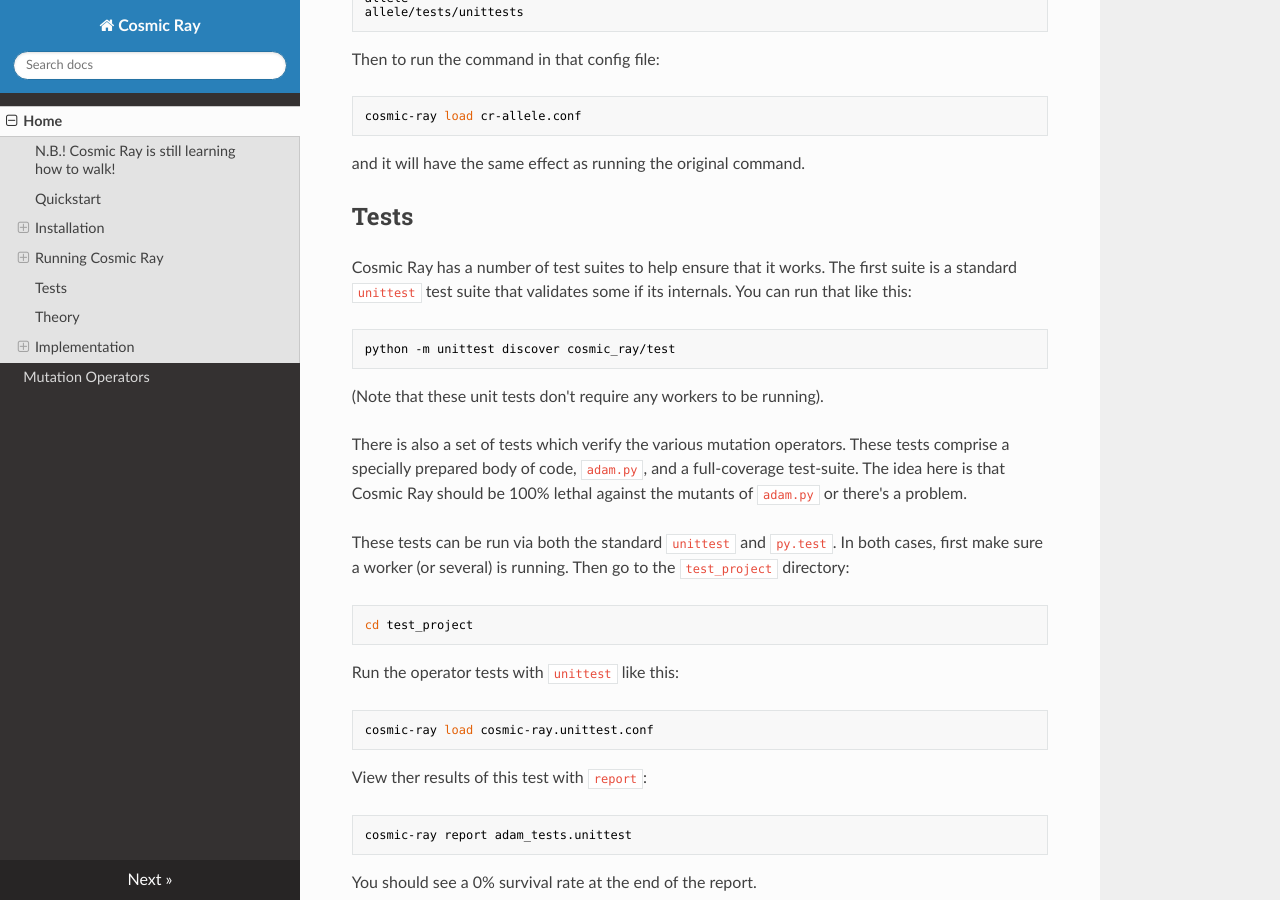
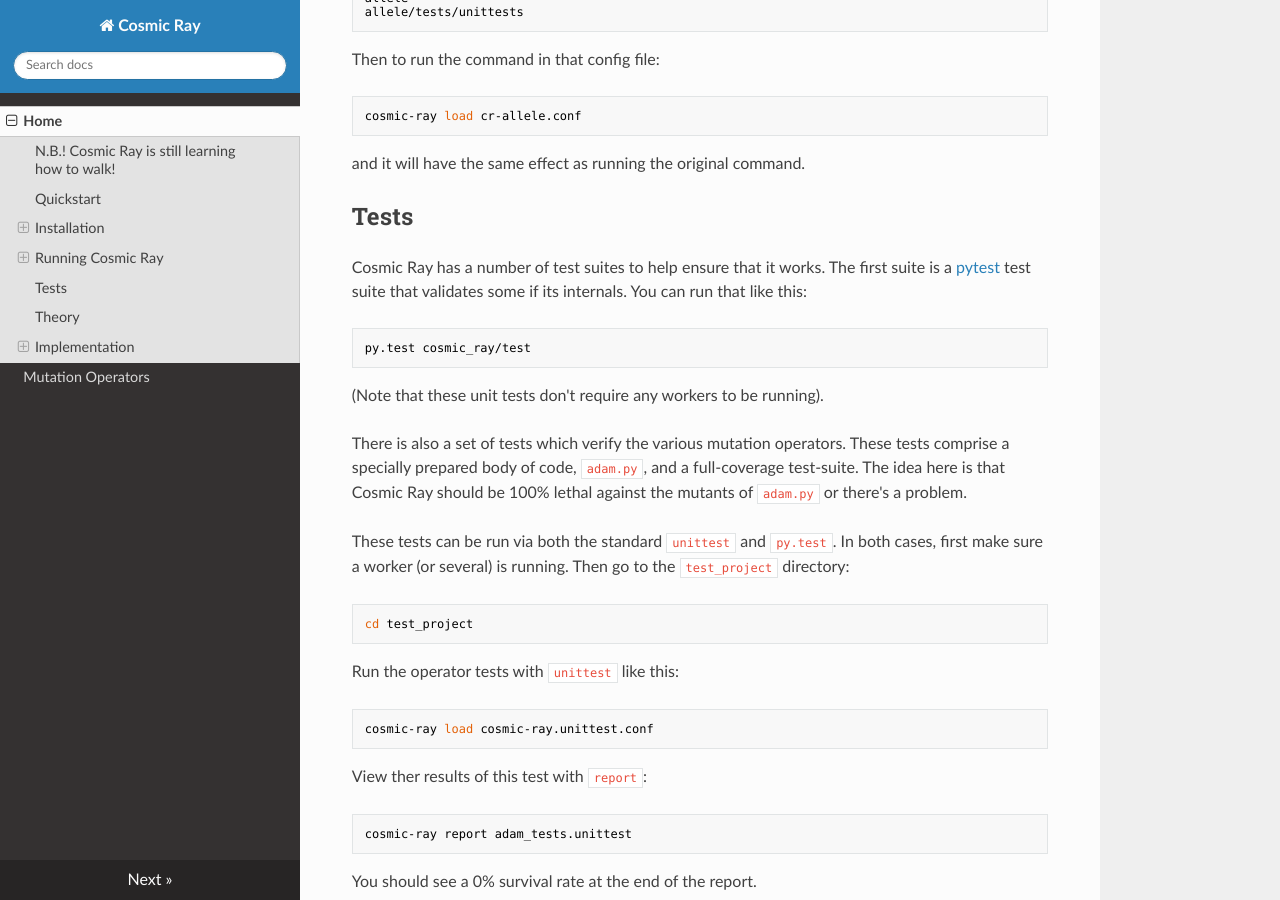
Before and after one commit to sixty-north/cosmic-ray, an MkDocs documentation site: the page built from docs/index.md, in a window 1280 px wide and 900 px high, scrolled down 5301 px. Built offline with MkDocs 1.6.1, drawn with Linux system fonts in a browser that asks for light colours; nearby versions of some CDN libraries; old or Windows-style settings are respelled for this version of MkDocs.

Commit message:
Updated docs and travis for pytest

````diff
--- a/.travis.yml
+++ b/.travis.yml
@@ -5,4 +5,4 @@
 install: python setup.py install
 
 script:
-  - python -m unittest discover cosmic_ray/test
+  - py.test cosmic_ray/test
--- a/docs/index.md
+++ b/docs/index.md
@@ -280,12 +280,12 @@
 
 ## Tests
 
-Cosmic Ray has a number of test suites to help ensure that it works. The
-first suite is a standard `unittest` test suite that validates some if
-its internals. You can run that like this:
+Cosmic Ray has a number of test suites to help ensure that it works. The first
+suite is a [pytest](http://pytest.org/) test suite that validates some if its
+internals. You can run that like this:
 
 ```
-python -m unittest discover cosmic_ray/test
+py.test cosmic_ray/test
 ```
 
 (Note that these unit tests don't require any workers to be running).
````
